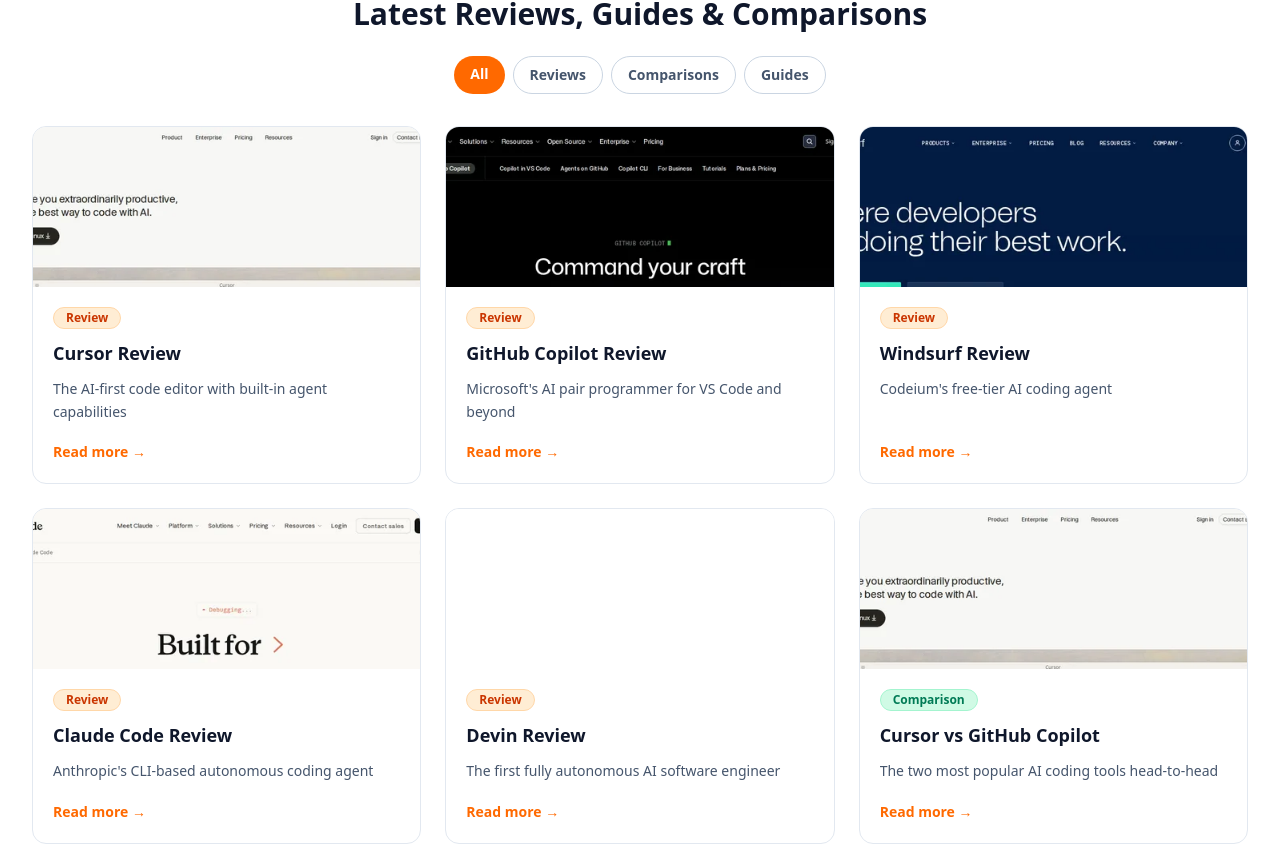
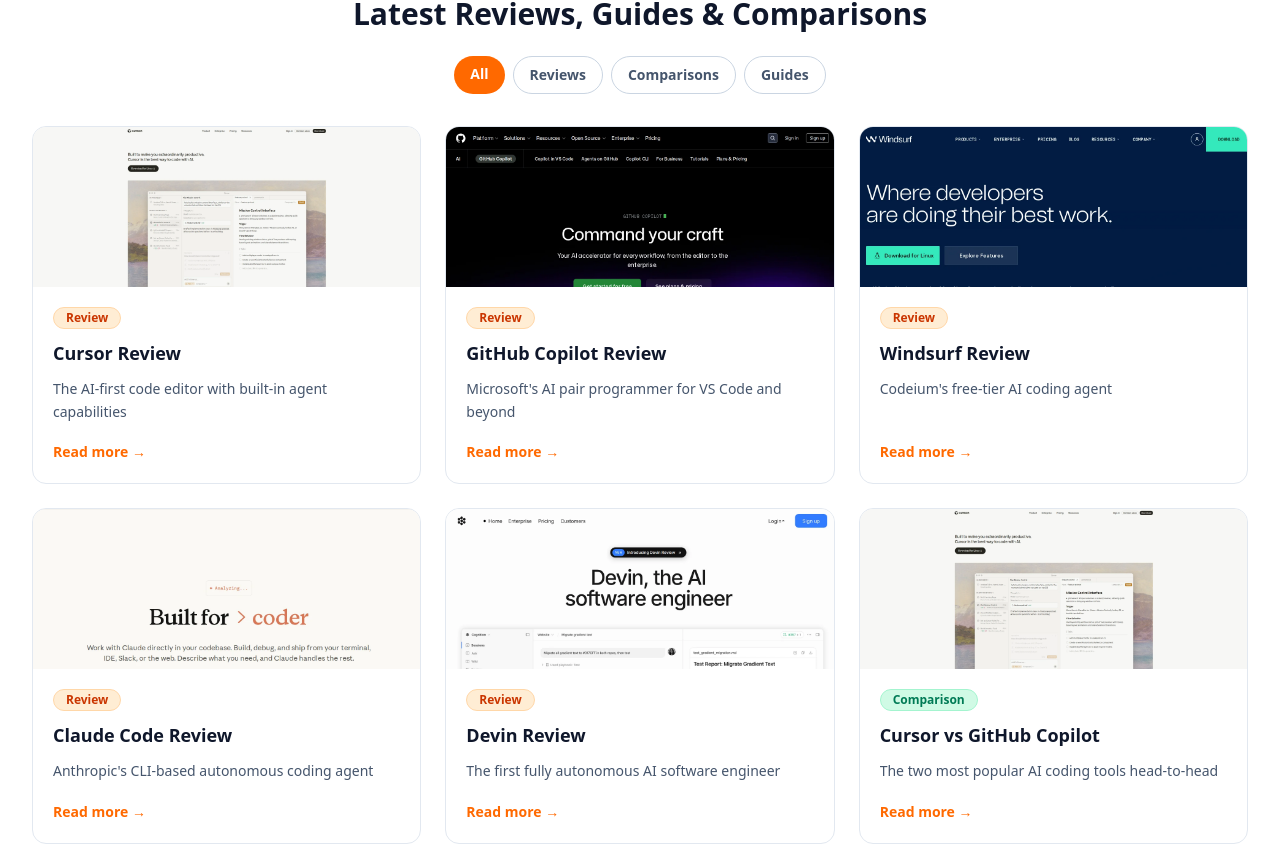
Before and after one commit to MarvinNL046/zerotoaiagents, a Next.js app: page /en in a window 1280 px wide. Shown: the part 833-1678 px from the top of the page. Built offline with nearby package versions, Linux system fonts and the light colour scheme.

Commit message:
fix: use homepage screenshots instead of broken card images on homepage

```diff
--- a/src/app/[locale]/page.tsx
+++ b/src/app/[locale]/page.tsx
@@ -42,35 +42,35 @@ const contentItems: ContentItem[] = [
     title: "Cursor Review",
     href: "/reviews/cursor",
     description: "The AI-first code editor with built-in agent capabilities",
-    image: "/screenshots/cursor-card.webp",
+    image: "/screenshots/cursor-homepage.webp",
   },
   {
     type: "review",
     title: "GitHub Copilot Review",
     href: "/reviews/github-copilot",
     description: "Microsoft's AI pair programmer for VS Code and beyond",
-    image: "/screenshots/github-copilot-card.webp",
+    image: "/screenshots/copilot-homepage.webp",
   },
   {
     type: "review",
     title: "Windsurf Review",
     href: "/reviews/windsurf",
     description: "Codeium's free-tier AI coding agent",
-    image: "/screenshots/windsurf-card.webp",
+    image: "/screenshots/windsurf-homepage.webp",
   },
   {
     type: "review",
     title: "Claude Code Review",
     href: "/reviews/claude-code",
     description: "Anthropic's CLI-based autonomous coding agent",
-    image: "/screenshots/claude-code-card.webp",
+    image: "/screenshots/claude-code-homepage.webp",
   },
   {
     type: "review",
     title: "Devin Review",
     href: "/reviews/devin",
     description: "The first fully autonomous AI software engineer",
-    image: "/screenshots/devin-card.webp",
+    image: "/screenshots/devin-homepage.webp",
   },
   // Comparisons
   {
@@ -78,35 +78,35 @@ const contentItems: ContentItem[] = [
     title: "Cursor vs GitHub Copilot",
     href: "/compare/cursor-vs-github-copilot",
     description: "The two most popular AI coding tools head-to-head",
-    image: "/screenshots/cursor-card.webp",
+    image: "/screenshots/cursor-homepage.webp",
   },
   {
     type: "comparison",
     title: "Cursor vs Windsurf",
     href: "/compare/cursor-vs-windsurf",
     description: "AI-first IDE showdown: which editor wins?",
-    image: "/screenshots/cursor-card.webp",
+    image: "/screenshots/windsurf-homepage.webp",
   },
   {
     type: "comparison",
     title: "GitHub Copilot vs Claude Code",
     href: "/compare/github-copilot-vs-claude-code",
     description: "IDE extension vs CLI agent: different approaches compared",
-    image: "/screenshots/github-copilot-card.webp",
+    image: "/screenshots/copilot-homepage.webp",
   },
   {
     type: "comparison",
     title: "Cursor vs Windsurf vs Copilot",
     href: "/compare/cursor-vs-windsurf-vs-github-copilot",
     description: "Three-way battle of the top AI coding tools",
-    image: "/screenshots/cursor-card.webp",
+    image: "/screenshots/cursor-homepage.webp",
   },
   {
     type: "comparison",
     title: "Devin vs Claude Code",
     href: "/compare/devin-vs-claude-code",
     description: "Autonomous AI agents compared",
-    image: "/screenshots/devin-card.webp",
+    image: "/screenshots/devin-homepage.webp",
   },
   // Guides
   {
```
